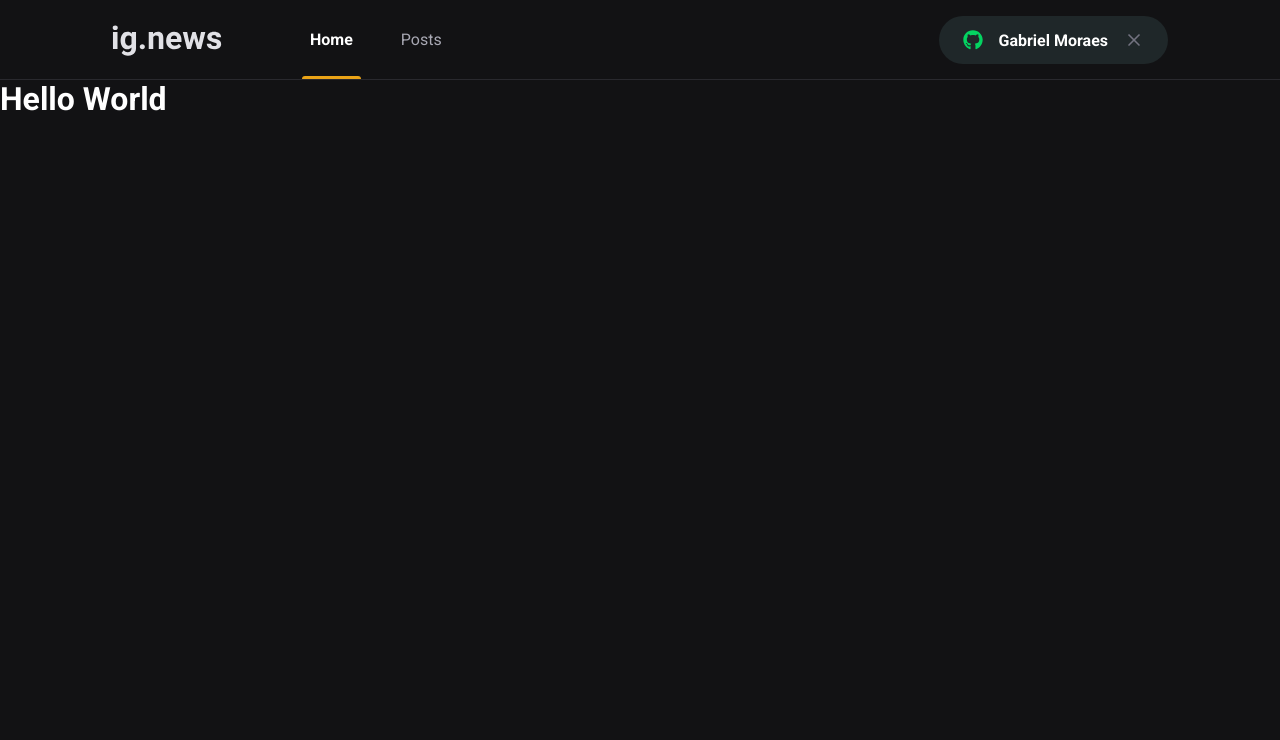
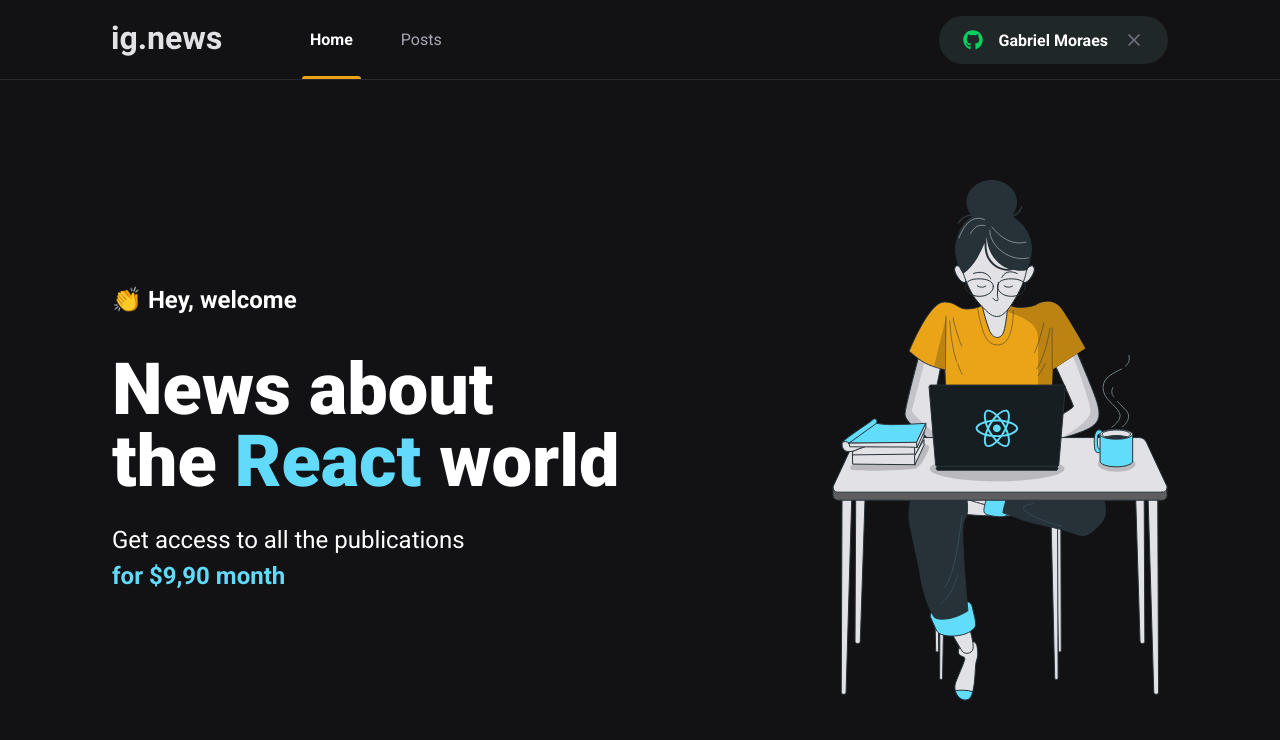
Before and after one commit to naMoraezDev/ignews-next-app, a Next.js app: page / in a window 1280 px wide. Shown: the top 740 px of the page. Built offline with nearby package versions, Linux system fonts and the light colour scheme.

Commit message:
feat: create home page

```diff
--- /dev/null
+++ b/src/pages/home.module.scss
@@ -0,0 +1,41 @@
+.contentContainer {
+  max-width: 1120px;
+  margin: 0 auto;
+  padding: 0 2rem;
+  height: calc(100vh - 5rem);
+
+  display: flex;
+  align-items: center;
+  justify-content: space-between;
+}
+
+.hero {
+  max-width: 600px;
+
+  > span {
+    font-size: 1.5rem;
+    font-weight: bold;
+  }
+
+  h1 {
+    font-size: 4.5rem;
+    line-height: 4.5rem;
+    font-weight: 900;
+    margin-top: 2.5rem;
+
+    span {
+      color: var(--cyan-500);
+    }
+  }
+
+  p {
+    font-size: 1.5rem;
+    line-height: 2.25rem;
+    margin-top: 1.5rem;
+
+    span {
+      color: var(--cyan-500);
+      font-weight: bold;
+    }
+  }
+}
--- a/src/pages/index.tsx
+++ b/src/pages/index.tsx
@@ -1,4 +1,6 @@
 import Head from "next/head";
+
+import styles from "./home.module.scss";
 
 export default function Home() {
   return (
@@ -6,7 +8,21 @@
       <Head>
         <title>Início | ig.news</title>
       </Head>
-      <h1>Hello World</h1>
+
+      <main className={styles.contentContainer}>
+        <section className={styles.hero}>
+          <span>👏 Hey, welcome</span>
+          <h1>
+            News about <br /> the <span>React</span> world
+          </h1>
+          <p>
+            Get access to all the publications <br />
+            <span>for $9,90 month</span>
+          </p>
+        </section>
+
+        <img src="/images/avatar.svg" alt="Girl coding" />
+      </main>
     </>
   );
 }
```
